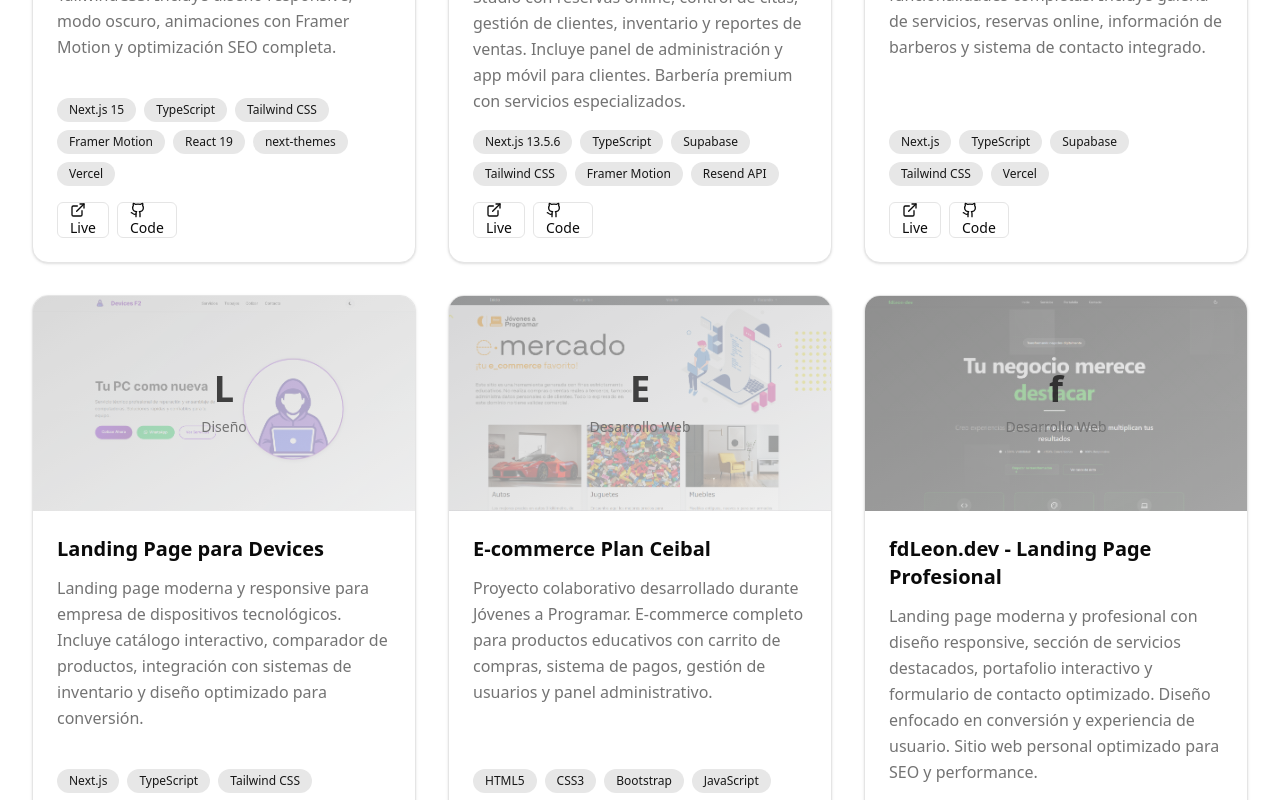
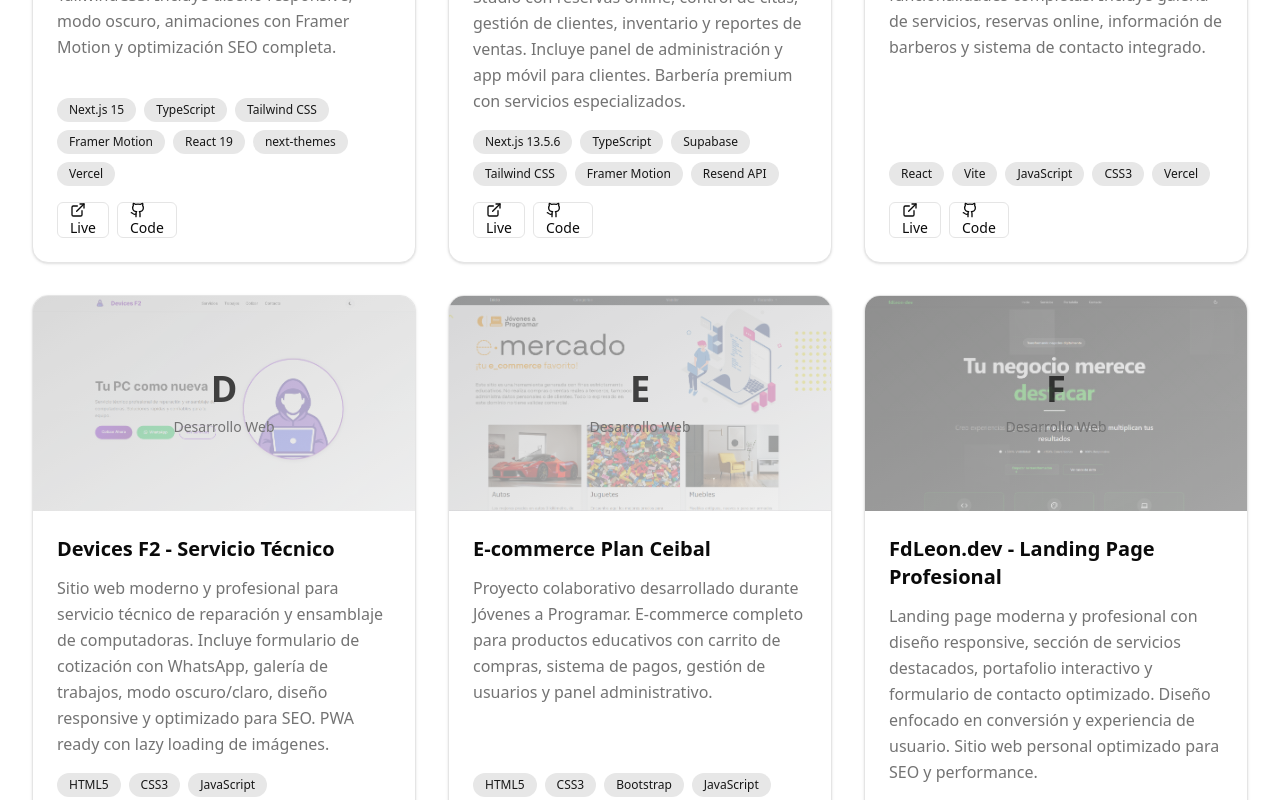
Before and after one commit to fdLeon-dev/fdLeon.dev, a Next.js app: page /portfolio in a window 1280 px wide. Shown: the part 860-1660 px from the top of the page. Built offline with nearby package versions, Linux system fonts and the light colour scheme; no server answers.

Commit message:
projects

```diff
--- a/src/app/portfolio/page.tsx
+++ b/src/app/portfolio/page.tsx
@@ -13,8 +13,8 @@ function PortfolioClient() {
   const categories = [
     { id: "all", label: "Todos" },
     { id: "web", label: "Desarrollo Web" },
-    { id: "design", label: "Diseño" },
-    { id: "software", label: "Software" }
+    { id: "software", label: "Software" },
+    { id: "design", label: "Diseño" }
   ]
 
   const filteredProjects = selectedCategory === "all"
--- a/src/data/projects.ts
+++ b/src/data/projects.ts
@@ -59,7 +59,7 @@ export const projects: Project[] = [
       "/multimedia/proyecto4/login.png",
       "/multimedia/proyecto4/panel-admin.png"
     ],
-    technologies: ["Next.js", "TypeScript", "Supabase", "Tailwind CSS", "Vercel"],
+    technologies: ["React", "Vite", "JavaScript", "CSS3", "Vercel"],
     category: "web",
     liveUrl: "https://onix-web.vercel.app/",
     githubUrl: "https://github.com/fdLeon-dev/onix-web",
@@ -69,19 +69,19 @@ export const projects: Project[] = [
   },
   {
     id: "landing-page-devices",
-    title: "Landing Page para Devices",
-    description: "Landing page moderna y responsive para empresa de dispositivos tecnológicos. Incluye catálogo interactivo, comparador de productos, integración con sistemas de inventario y diseño optimizado para conversión.",
+    title: "Devices F2 - Servicio Técnico",
+    description: "Sitio web moderno y profesional para servicio técnico de reparación y ensamblaje de computadoras. Incluye formulario de cotización con WhatsApp, galería de trabajos, modo oscuro/claro, diseño responsive y optimizado para SEO. PWA ready con lazy loading de imágenes.",
     image: "/multimedia/proyecto6/pagina.png",
     images: [
       "/multimedia/proyecto6/pagina.png"
     ],
-    technologies: ["Next.js", "TypeScript", "Tailwind CSS", "shadcn/ui", "Framer Motion"],
-    category: "design",
-    liveUrl: "#",
-    githubUrl: "#",
-    featured: false,
+    technologies: ["HTML5", "CSS3", "JavaScript", "Google Analytics"],
+    category: "web",
+    liveUrl: "https://fdleon-dev.github.io/devices/",
+    githubUrl: "https://github.com/fdLeon-dev/devices",
+    featured: true,
     completed: "2024-06-20",
-    client: "TechDevices S.A."
+    client: "Devices F2"
   },
   {
     id: "ecommerce-plan-ceibal",
@@ -103,7 +103,7 @@ export const projects: Project[] = [
   },
   {
     id: "proyecto5-landing",
-    title: "fdLeon.dev - Landing Page Profesional",
+    title: "FdLeon.dev - Landing Page Profesional",
     description: "Landing page moderna y profesional con diseño responsive, sección de servicios destacados, portafolio interactivo y formulario de contacto optimizado. Diseño enfocado en conversión y experiencia de usuario. Sitio web personal optimizado para SEO y performance.",
     image: "/multimedia/proyecto5/pagina-inicial.png",
     images: [
```
